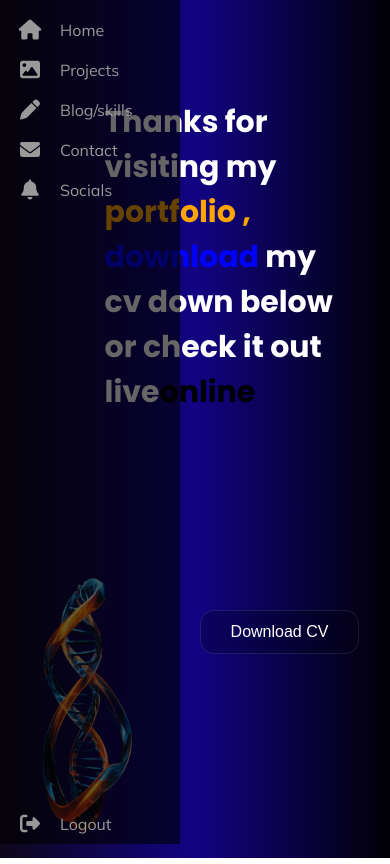
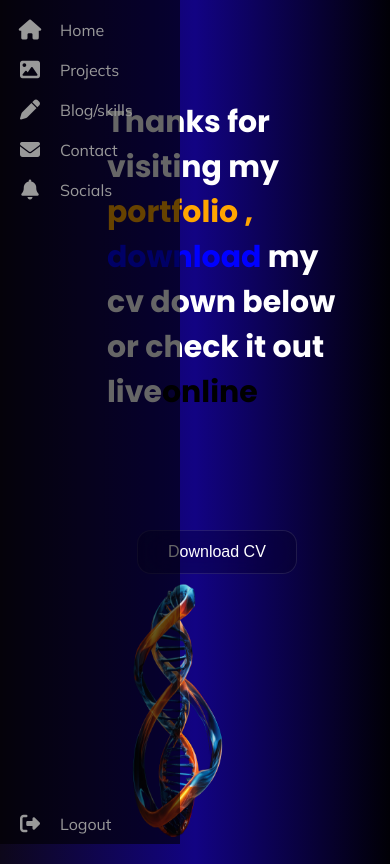
Before and after one commit to Juanabely/Portfolio, a React (Vite) app: page /logout in a window 390 px wide. Built offline with nearby package versions, Linux system fonts and the light colour scheme.

Commit message:
{Res}@all components

```diff
--- a/src/App/app.css
+++ b/src/App/app.css
@@ -138,7 +138,7 @@ margin-left: 10px;
   font-size: 20%;
   height: 90vh;
   width: 100%;
-  position: relative;
+
  }
  #log h1{
   font-size: 30px;
@@ -150,13 +150,14 @@ margin-left: 10px;
   margin-left: 80px;
  }
  .cv{
-  margin-top: -250px;
-  margin-left: 175px;
+  margin-top: -330px;
+  margin-left: 110px;
+  position: fixed;
  }
  .din{
-margin-top: -100px;
+margin-top: -300px;
 z-index: 20000;
-margin-left: -29px;
+margin-left: 59px;
  }
  .din img{
   width: 180px;
@@ -191,16 +192,16 @@ margin-left: -29px;
  }
  .cv{
   margin-top: -250px;
-  margin-left: 160px;
+  margin-left: 120px;
  }
  .din{
-margin-top: -100px;
+margin-top: -220px;
 z-index: 20000;
-margin-left: 10px;
+margin-left: 60px;
  }
  .din img{
-  width: 150px;
-  height: 300px;
+  width: 100px;
+  height: 200px;
  }
 
 
```
